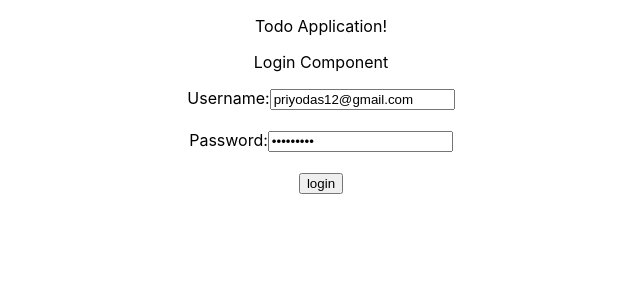
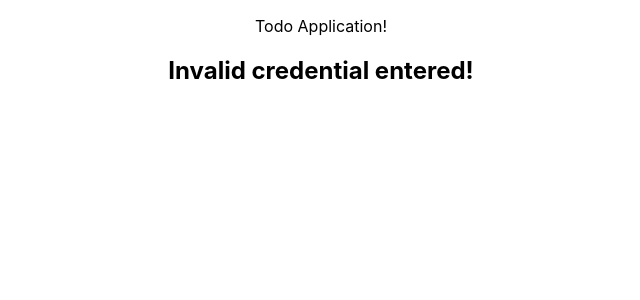
Before and after one commit to priyodas12/ReactSpringbootTodoApp, a React (Create React App) app: page /error in a window 1280 px wide. Shown: the top 300 px of the page, without its empty margins (319-959 px from the left). Built offline with nearby package versions, Linux system fonts and the light colour scheme.

Commit message:
welcome and error page added

```diff
--- a/package.json
+++ b/package.json
@@ -8,6 +8,7 @@
     "@testing-library/user-event": "^7.2.1",
     "react": "^16.13.1",
     "react-dom": "^16.13.1",
+    "react-router-dom": "^5.1.2",
     "react-scripts": "3.4.1"
   },
   "scripts": {
--- /dev/null
+++ b/src/Components/todo/ErrorPage.jsx
@@ -0,0 +1,13 @@
+import React, { Component } from 'react'
+
+export class Error extends Component {
+    render() {
+        return (
+            <div>
+                <h2>Invalid credential entered!</h2>
+            </div>
+        )
+    }
+}
+
+export default Error
--- a/src/Components/todo/TodoApp.jsx
+++ b/src/Components/todo/TodoApp.jsx
@@ -1,12 +1,22 @@
 import React, { Component } from 'react'
 import Login from './Login'
+import WelcomePage from './WelcomePage'
+import ErrorPage from './ErrorPage'
+import { BrowserRouter as Router, Route} from 'react-router-dom'
 
 export class TodoApp extends Component {
     render() {
         return (
             <div className='todoApp'>
               <p>Todo Application!</p>
-              <Login />
+              <Router>
+                  <Route path="/" exact component={Login}/>
+                  <Route path="/login" component={Login}/>
+                  <Route path="/welcome" component={WelcomePage}/>
+                  <Route path="/error" exact component={ErrorPage}/>
+              </Router>
+              {/*<Login />
+              <WelcomePage/>*/}
             </div>
         )
     }
--- /dev/null
+++ b/src/Components/todo/WelcomePage.jsx
@@ -0,0 +1,14 @@
+
+import React, { Component } from 'react'
+
+export class WelcomePage extends Component {
+    render() {
+        return (
+            <div>
+                <p>welcome to priyo@workspace.io</p>
+            </div>
+        )
+    }
+}
+
+export default WelcomePage
--- a/src/Components/todo/login.jsx
+++ b/src/Components/todo/login.jsx
@@ -27,10 +27,12 @@ class Login extends Component {
         loginHandler(){
           if(this.state.username==='priyodas12@gmail.com' && this.state.password==='ashjdkask' ){
             {/*console.log("login Successfull!")*/}
+            this.props.history.push('/welcome')
             this.setState({hasLoginFailed:false})
             this.setState({showSuccessMessage:true})
           }else{
             {/*console.log("login Failed!")*/}
+            this.props.history.push('/error')
             this.setState({hasLoginFailed:true})
             this.setState({showSuccessMessage:false})
           }
```
Also changed, not shown: 1 other file (tests, documents, lock files or other folders).
